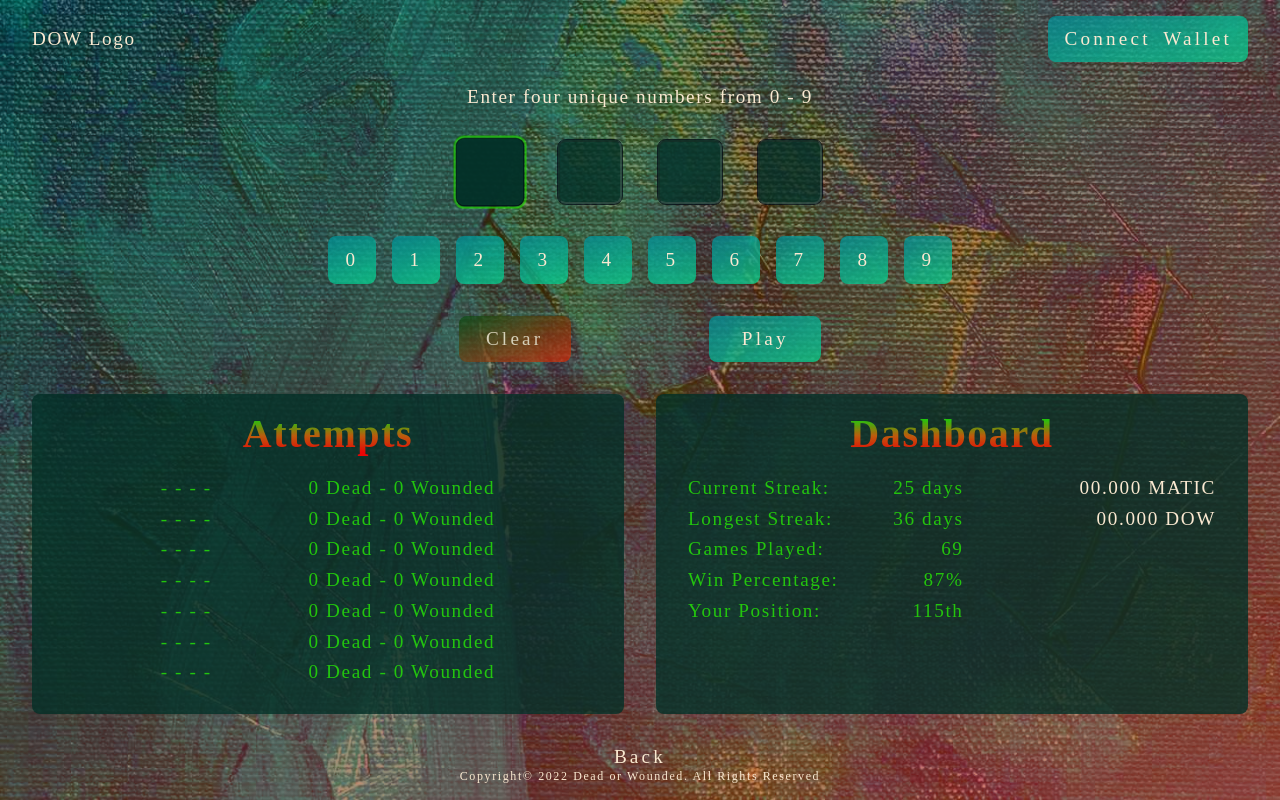
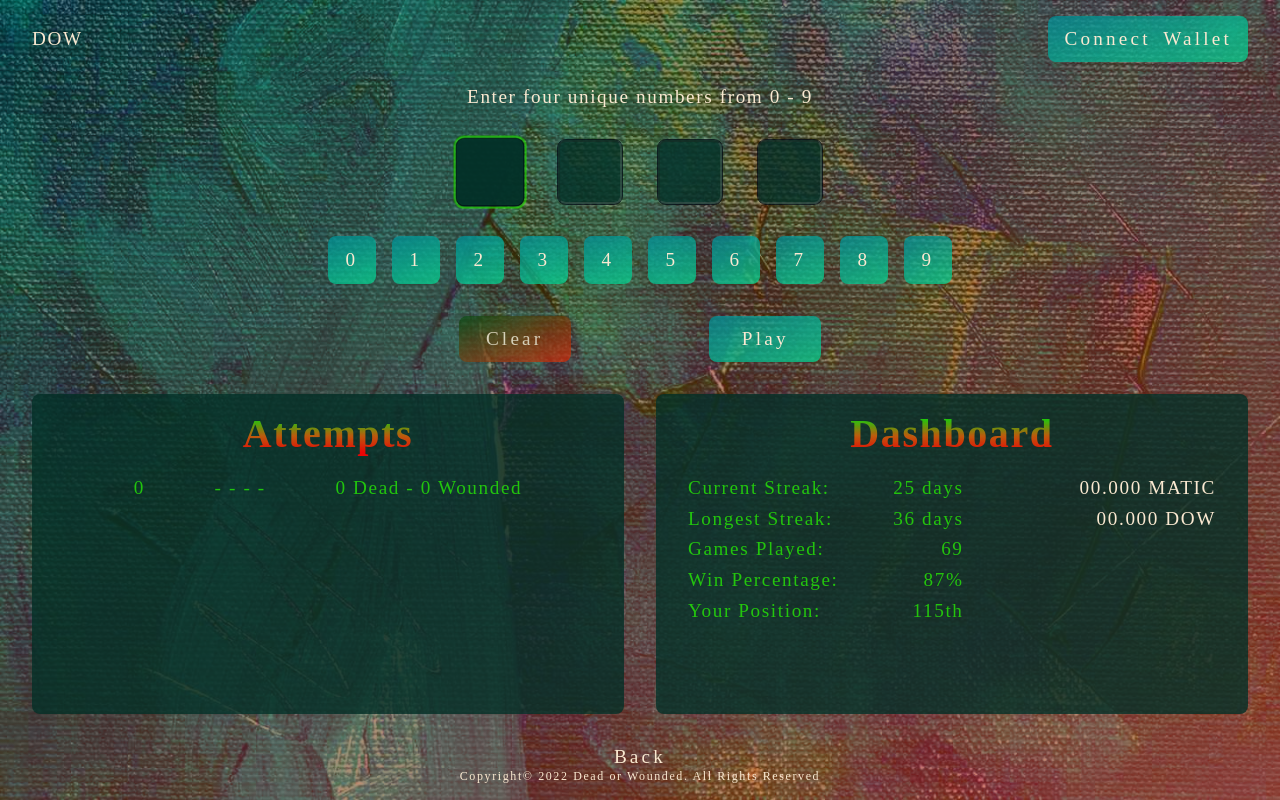
Before and after one commit to AbdulrasheedAdediran/dow-dApp-frontend, a React (Create React App) app: page /startGame in a window 1280 px wide. Built offline with nearby package versions, Linux system fonts and the light colour scheme; a web font is replaced by a local one.

Commit message:
logging attempts

```diff
--- a/src/components/Navbar/Navbar.jsx
+++ b/src/components/Navbar/Navbar.jsx
@@ -4,7 +4,7 @@ import "./Navbar.css";
 const Navbar = ({ handleConnectWallet }) => {
   return (
     <nav>
-      <div>DOW Logo</div>
+      <div>DOW</div>
       <button className="btn-connect-wallet" onClick={handleConnectWallet}>
         Connect Wallet
       </button>
--- a/src/components/container/StartGame/Attempts.jsx
+++ b/src/components/container/StartGame/Attempts.jsx
@@ -2,64 +2,29 @@ import React from "react";
 import "./Attempts.css";
 
 const Attempts = (props) => {
+  // const [scores, setScores] = useState([]);
+  // const updateScore = () => {
+  //   setScores([
+  //     ...scores,
+  //     {
+  //       id: scores.length,
+  //       value: Math.floor(Math.random() * 10),
+  //     },
+  //   ]);
+  // };
+  // <div>
+  //   <button onclick={updateScore}> getSores</button>
+  //   <ul>
+  //     {scores.map((score) => (
+  //       <li key={score.id}>{score.value}</li>
+  //     ))}
+  //   </ul>
+  // </div>;
   return (
     <section className="attempts">
       <h2>Attempts</h2>
       <ul>
-        <li>
-          {/* {props.trial} */}
-          {props.confirmedAttempt}
-        </li>
-        <li>
-          {props.dead} Dead - {props.wounded} Wounded
-        </li>
-      </ul>
-      <ul>
-        <li>
-          {/* {props.trial} */}
-          {props.confirmedAttempt}
-        </li>
-        <li>
-          {props.dead} Dead - {props.wounded} Wounded
-        </li>
-      </ul>
-      <ul>
-        <li>
-          {/* {props.trial} */}
-          {props.confirmedAttempt}
-        </li>
-        <li>
-          {props.dead} Dead - {props.wounded} Wounded
-        </li>
-      </ul>
-      <ul>
-        <li>
-          {/* {props.trial} */}
-          {props.confirmedAttempt}
-        </li>
-        <li>
-          {props.dead} Dead - {props.wounded} Wounded
-        </li>
-      </ul>
-      <ul>
-        <li>
-          {/* {props.trial} */}
-          {props.confirmedAttempt}
-        </li>
-        <li>
-          {props.dead} Dead - {props.wounded} Wounded
-        </li>
-      </ul>
-      <ul>
-        <li>
-          {/* {props.trial} */}
-          {props.confirmedAttempt}
-        </li>
-        <li>
-          {props.dead} Dead - {props.wounded} Wounded
-        </li>
-      </ul>
-      <ul>
+        <li>{props.trial}</li>
         <li>
           {/* {props.trial} */}
           {props.confirmedAttempt}
--- a/src/components/container/StartGame/StartGame.jsx
+++ b/src/components/container/StartGame/StartGame.jsx
@@ -181,7 +181,7 @@ const StartGame = () => {
   // numberButtons.addEventListener("click", (e) => {
   //   e.target.value = numberButtons.innerText;
   // });
-  const handlePlay = (e) => {
+  const handlePlay = async (e) => {
     // Handle Play
     //     1. Check how many dead and how many wounded villians are in the array
     //     2. Return the value in a the attempts sheet and reset the dead and wounded values
@@ -226,10 +226,12 @@ const StartGame = () => {
     // console.log(`Trial Number: ${trials}`);
     if (trials <= 7 && dead === 4) {
       alert(winMessage);
+      window.location.reload(false);
     } else if (trials >= 7 && dead !== 4) {
       // Delay alert for few seconds for player to see wrong input
       setTimeout(function () {
         alert(loseMessage);
+        window.location.reload(false);
       }, 500);
       // Reset game interface and values
       entries.reset();
@@ -251,6 +253,7 @@ const StartGame = () => {
     // firstInput.focus();
 
     // console.log("Works to this point");
+    // if (window.confirm()) window.location.reload(false);
   };
   return (
     <Layout>
```
